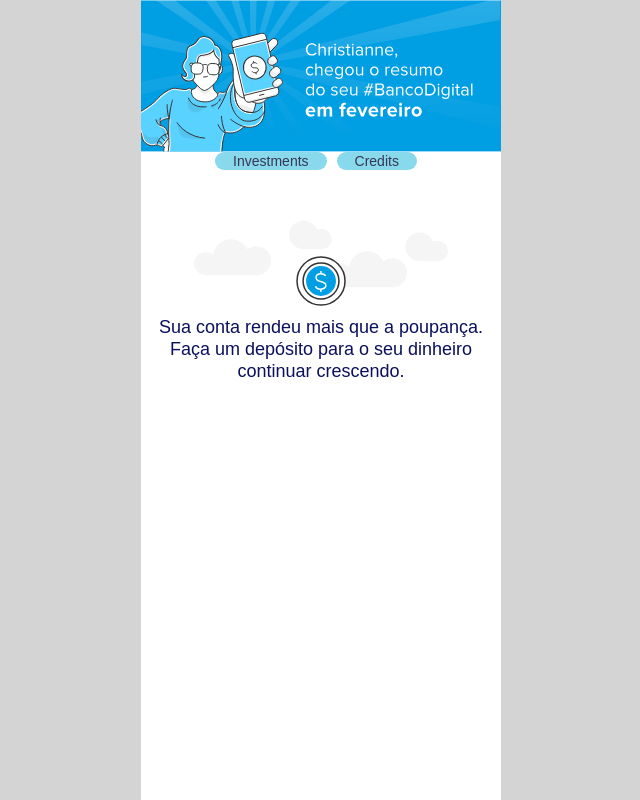
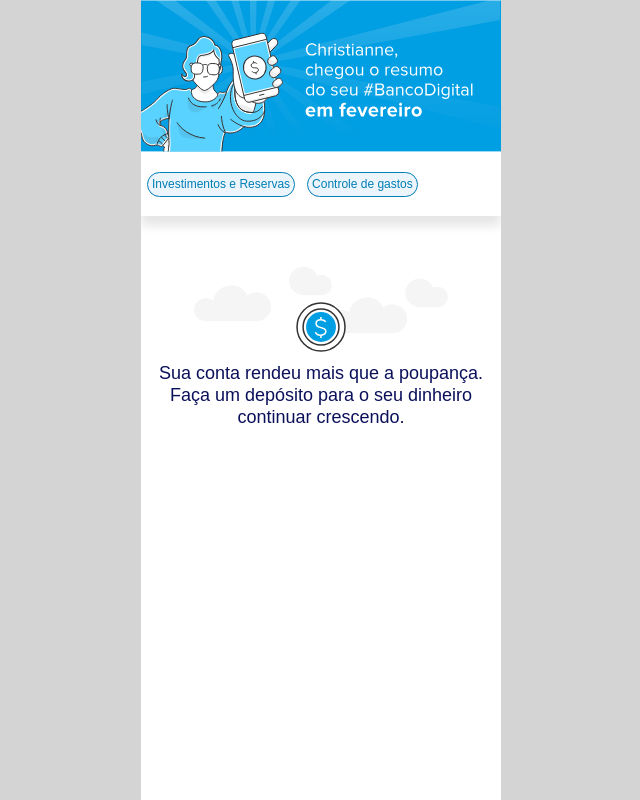
Before and after one commit to GerardoCaceres/frontanimathon, a React (Create React App) app: page / in a window 1280 px wide. Shown: the top 800 px of the page, without its empty margins (319-959 px from the left). Built offline with nearby package versions, Linux system fonts and the light colour scheme.

Commit message:
Adds general styling

```diff
--- a/src/components/MacroNeeds/Investments/index.js
+++ b/src/components/MacroNeeds/Investments/index.js
@@ -11,8 +11,8 @@ const Investments = ({data}) => {
     <div className="macroneed">
         <Icon icon="BannerInvestments" />
         <div className="pills">
-          <span>Investments</span>
-          <span>Credits</span>
+          <span>Investimentos e Reservas</span>
+          <span>Controle de gastos</span>
       </div>
       <Section section={investments.assets} />
       <Section section={investments.welcome} />
--- a/src/components/MacroNeeds/_shared.scss
+++ b/src/components/MacroNeeds/_shared.scss
@@ -14,14 +14,22 @@
 
 .pills {
   display: flex;
+  width: 100%;
+  height: 64px;
   margin-bottom: 30px;
+  align-items: center;
+  box-shadow: 0px 10px 10px 0px rgba(0,0,0,0.1);
 
   span {
-    border-radius: 30px;
-    background-color: #88d9eb;
-    color: #383555;
-    padding: 2px 18px;
-    margin-right: 10px;
-    font-size: 14px;
+    padding: 4px;
+    background: rgba(71, 154, 209, 0.1);
+    border: 1.2px solid #007EB5;
+    border-radius: 56px;
+    font-style: normal;
+    font-weight: 400;
+    font-size: 12px;
+    line-height: 15px;
+    color: #007EB5;
+    margin: 0 6px
   }
 }
```
